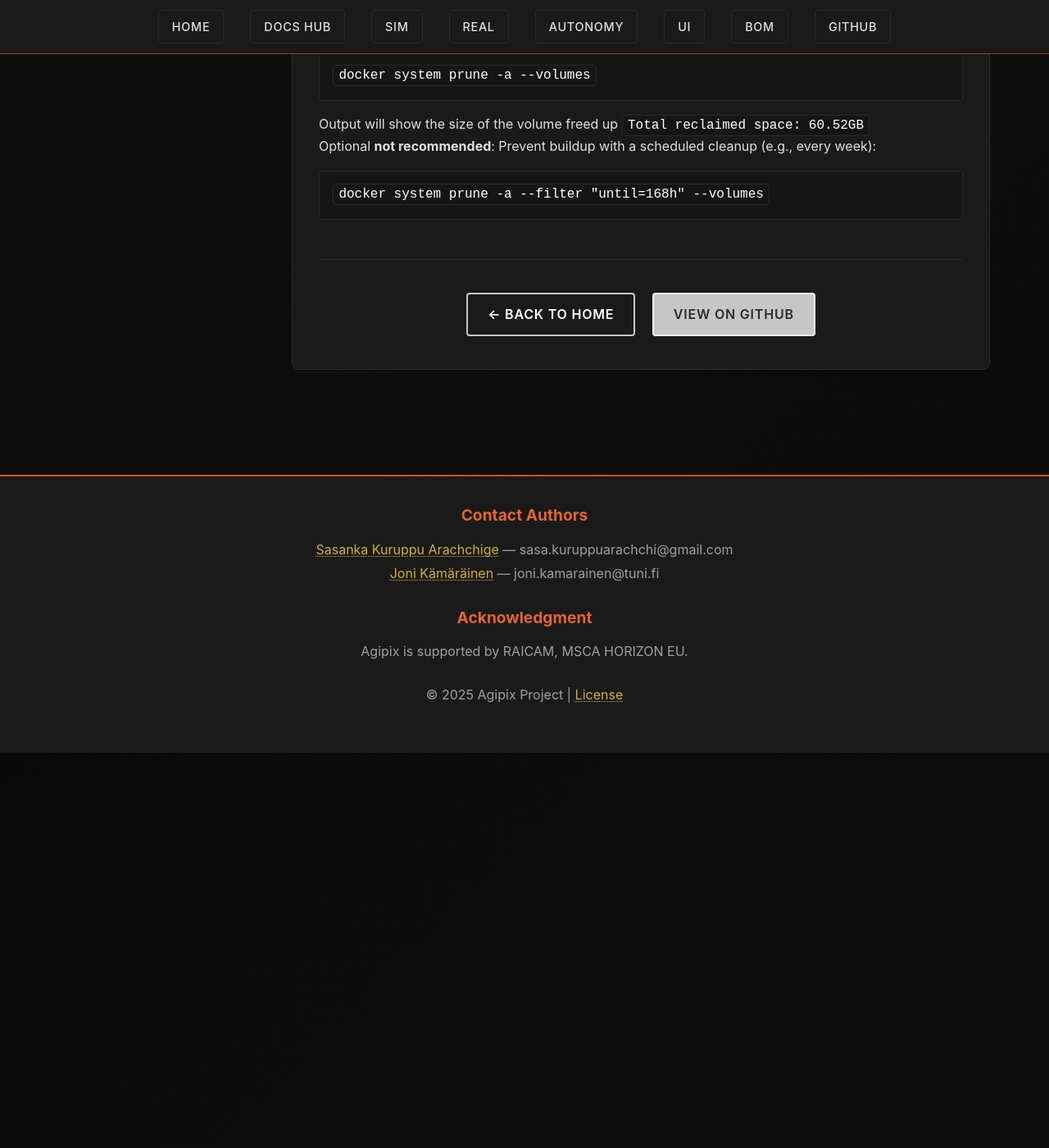
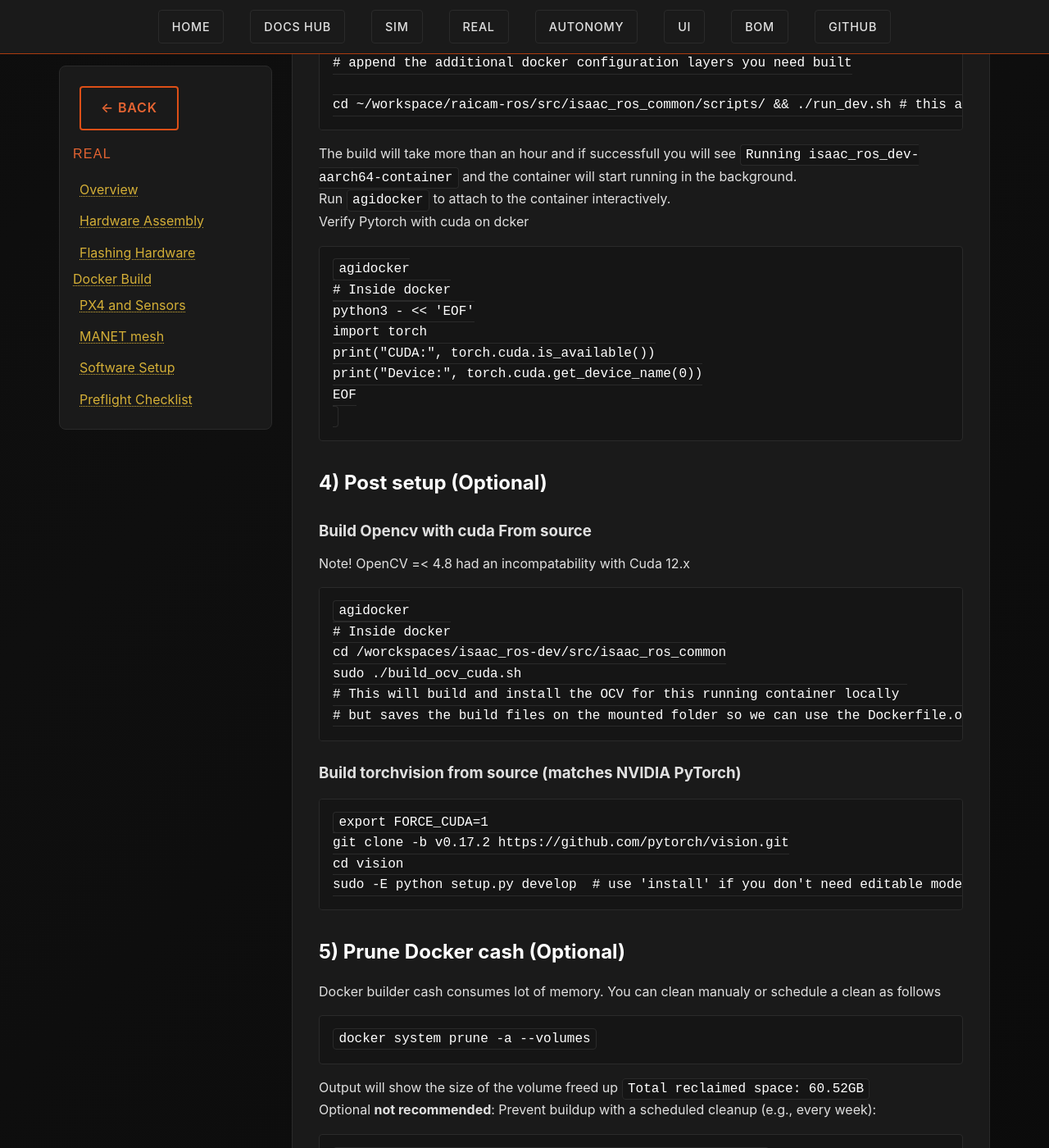
Before and after one commit to SasaKuruppuarachchi/agipix, a Jekyll site: the page built from docs/real/3_docker_build.Md, in a window 1280 px wide and 1400 px high, scrolled down 1738 px. Shown: the whole window at 82% size. Built offline with Jekyll 4.4.1, drawn with Linux system fonts in a browser that asks for light colours; before the commit the page ends 2656 px from its top, so only the background shows below that; some of the changed text lies outside the part shown.

Commit message:
Update documentation for flashing hardware, Docker setup, PX4 interfacing, and simulation environment

````diff
--- a/docs/real/3_docker_build.Md
+++ b/docs/real/3_docker_build.Md
@@ -16,11 +16,24 @@
 ## 1) Install Docker + NVIDIA Container Toolkit + Git LFS
 Install docker with
 - Guide from [JetsonHacks](https://jetsonhacks.com/2025/02/24/docker-setup-on-jetpack-6-jetson-orin/)
+```bash
+cd hacks
+git clone https://github.com/jetsonhacks/install-docker.git
+bash ./install_nvidia_docker.sh
+bash ./configure_nvidia_docker.sh
+```
 
 Or use
 - Docker: https://docs.docker.com/engine/install/ubuntu/
 - NVIDIA Container Toolkit: https://docs.nvidia.com/datacenter/cloud-native/container-toolkit/latest/install-guide.html
 - Git LFS: https://git-lfs.com/
+
+To verify CDI interfaces `sudo nvidia-ctk cdi list` should output
+```bash
+INFO[0000] Found 2 CDI devices
+nvidia.com/pva=0
+nvidia.com/pva=all
+```
 
 ## 2) Setup Workspace
 
@@ -51,8 +64,44 @@
 
 Run ```agidocker``` to attach to the container interactively.
 
+Verify Pytorch with cuda on dcker
+```bash
+agidocker
+# Inside docker
+python3 - << 'EOF'
+import torch
+print("CUDA:", torch.cuda.is_available())
+print("Device:", torch.cuda.get_device_name(0))
+EOF
 
-## 4) Prune Docker cash (Optional)
+```
+
+
+
+
+## 4) Post setup (Optional)
+
+### Build Opencv with cuda From source
+> Note! OpenCV =< 4.8 had an incompatability with Cuda 12.x
+```bash
+agidocker
+# Inside docker
+cd /worckspaces/isaac_ros-dev/src/isaac_ros_common
+sudo ./build_ocv_cuda.sh
+# This will build and install the OCV for this running container locally
+# but saves the build files on the mounted folder so we can use the Dockerfile.opencv layer later
+```
+
+### Build torchvision from source (matches NVIDIA PyTorch)
+```bash
+export FORCE_CUDA=1
+git clone -b v0.17.2 https://github.com/pytorch/vision.git
+cd vision
+sudo -E python setup.py develop  # use 'install' if you don't need editable mode
+```
+
+
+## 5) Prune Docker cash (Optional)
 
 Docker builder cash consumes lot of memory. You can clean manualy or schedule a clean as follows
 ```bash
````
Also changed, not shown: docs/real/2_flashing_hardware.Md (+16 -8 lines), docs/real/4_interfacing_sensors.Md (+29 -0 lines), docs/real/6_software_setup.md (+27 -0 lines), docs/real/7_preflight_checklist.md (+0 -2 lines), docs/sim/1_setup_sim.md (+4 -4 lines).
